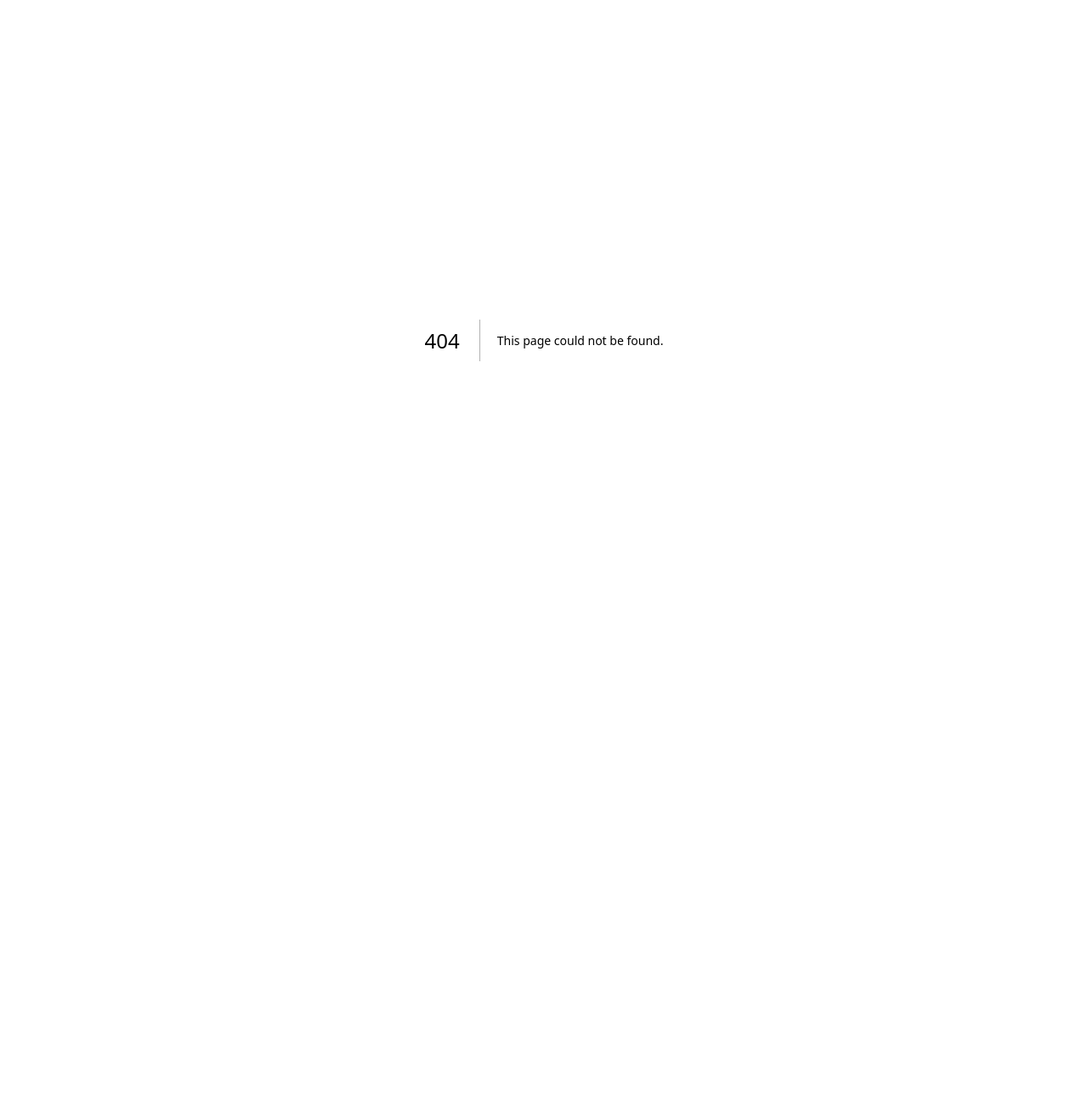
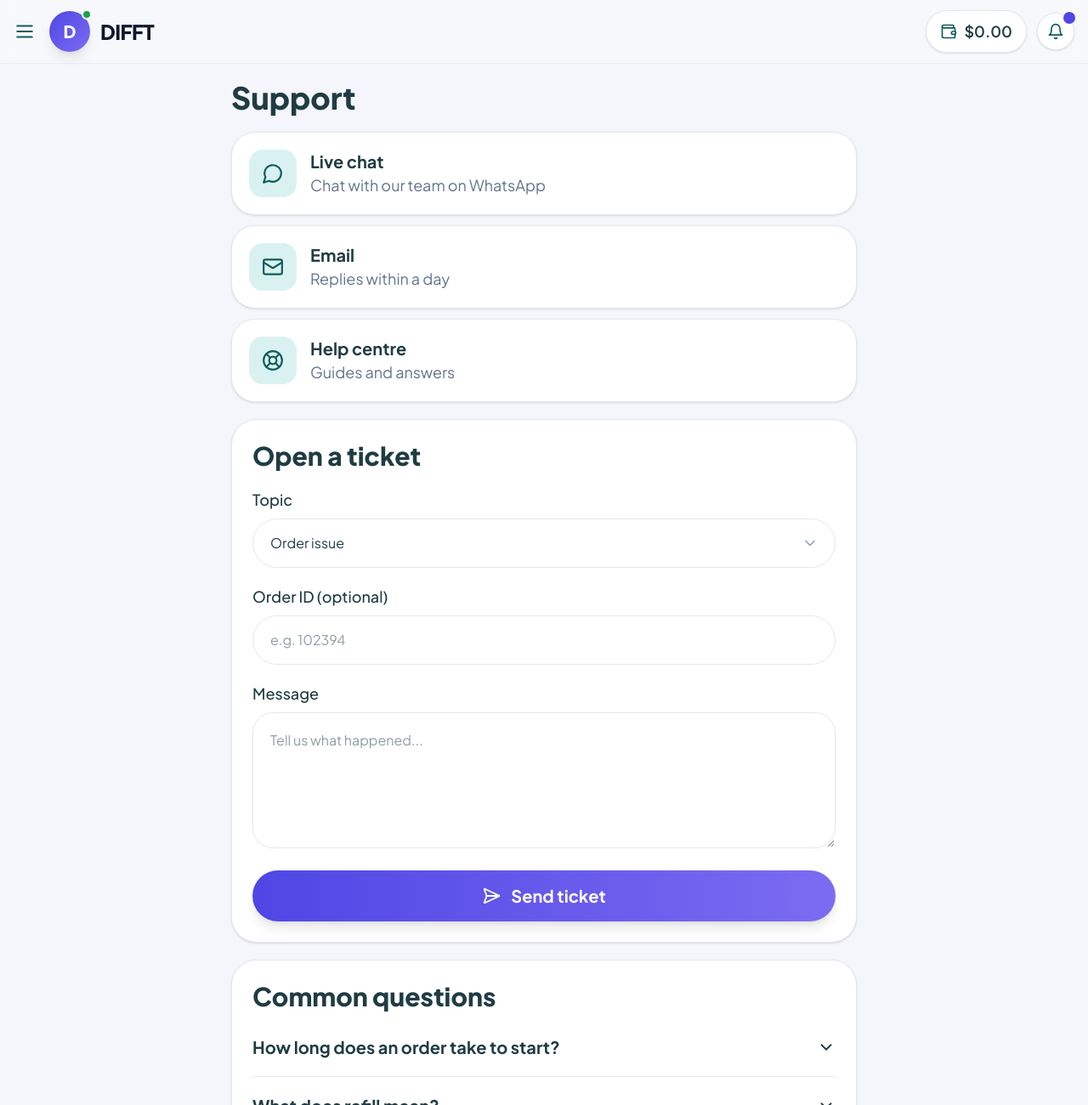
Before and after one commit to fredrickpaul/Difft, a Next.js app: page /support in a window 1280 px wide. Before the commit this address had no page. Shown: the top 1300 px of the page at 85% size. Before the commit the page ends 800 px from the top, so only its background shows below. Built offline with nearby package versions, Linux system fonts and the light colour scheme.

Commit message:
Create SupportPage component with FAQs and ticket form
Implement support page with FAQs and ticket submission.

```diff
--- /dev/null
+++ b/app/support/page.tsx
@@ -0,0 +1,77 @@
+"use client";
+import { useState } from "react";
+import { MessageCircle, Mail, LifeBuoy, SendHorizontal, ChevronDown } from "lucide-react";
+import AppShell from "@/components/appshell";
+
+// Replace with your real WhatsApp number (country code, no + or spaces)
+const WHATSAPP = "254700000000";
+
+const faqs = [
+  ["How long does an order take to start?", "Most orders start within minutes to a few hours. The delivery time is shown on each service."],
+  ["What does refill mean?", "If the count drops within the refill period, we top it back up at no extra cost."],
+  ["Do you need my password?", "Never. We only need the link to your profile or post."],
+  ["Which payment methods are supported?", "M-Pesa. Top up your wallet from the Add Funds page."],
+  ["Can I see prices in Kenyan Shillings?", "Yes. Prices on the order page are in KES, and you can switch the display currency in the menu."],
+];
+
+export default function SupportPage() {
+  const [topic, setTopic] = useState("Order issue");
+  const [orderId, setOrderId] = useState("");
+  const [message, setMessage] = useState("");
+  const [open, setOpen] = useState<number | null>(null);
+
+  const wa = (text: string) => `https://wa.me/${WHATSAPP}?text=${encodeURIComponent(text)}`;
+  const input = "w-full rounded-full border border-slate-200 bg-white px-5 py-4 text-base outline-none focus:border-[#6057E8]";
+
+  const card = (Icon: any, title: string, sub: string, href: string) => (
+    <a href={href} className="flex items-center gap-4 rounded-[28px] border border-slate-200 bg-white p-5 shadow-sm">
+      <span className="flex h-14 w-14 items-center justify-center rounded-2xl bg-[#d9f2f1] text-[#0f5c5c]"><Icon size={26} /></span>
+      <div><div className="text-xl font-bold">{title}</div><div className="text-lg text-slate-500">{sub}</div></div>
+    </a>
+  );
+
+  return (
+    <AppShell>
+      <h1 className="mb-5 text-4xl font-extrabold">Support</h1>
+      <div className="space-y-3">
+        {card(MessageCircle, "Live chat", "Chat with our team on WhatsApp", wa("Hi DIFFT, I need help."))}
+        {card(Mail, "Email", "Replies within a day", "mailto:support@difft.com")}
+        {card(LifeBuoy, "Help centre", "Guides and answers", "#faq")}
+      </div>
+
+      <section className="mt-5 rounded-[30px] border border-slate-200 bg-white p-6 shadow-sm">
+        <h2 className="text-3xl font-extrabold">Open a ticket</h2>
+        <label className="mb-2 mt-5 block text-lg font-medium">Topic</label>
+        <div className="relative">
+          <select className={`${input} appearance-none`} value={topic} onChange={(e) => setTopic(e.target.value)}>
+            <option>Order issue</option><option>Payment or wallet</option><option>Account</option><option>Other</option>
+          </select>
+          <ChevronDown size={20} className="pointer-events-none absolute right-5 top-1/2 -translate-y-1/2 text-slate-400" />
+        </div>
+        <label className="mb-2 mt-5 block text-lg font-medium">Order ID (optional)</label>
+        <input className={input} placeholder="e.g. 102394" value={orderId} onChange={(e) => setOrderId(e.target.value)} />
+        <label className="mb-2 mt-5 block text-lg font-medium">Message</label>
+        <textarea className="h-40 w-full rounded-3xl border border-slate-200 bg-white p-5 text-base outline-none focus:border-[#6057E8]" placeholder="Tell us what happened..." value={message} onChange={(e) => setMessage(e.target.value)} />
+        <a
+          href={wa(`Support ticket\nTopic: ${topic}\nOrder ID: ${orderId || "-"}\n${message}`)}
+          className="mt-5 flex items-center justify-center gap-3 rounded-full py-4 text-xl font-bold text-white shadow-lg"
+          style={{ background: "linear-gradient(90deg,#4f46e5,#7c6cf2)" }}
+        >
+          <SendHorizontal size={22} /> Send ticket
+        </a>
+      </section>
+
+      <section id="faq" className="mt-5 rounded-[30px] border border-slate-200 bg-white p-6 shadow-sm">
+        <h2 className="mb-2 text-3xl font-extrabold">Common questions</h2>
+        {faqs.map(([q, a], i) => (
+          <div key={q} className="border-b border-slate-200 last:border-0">
+            <button onClick={() => setOpen(open === i ? null : i)} className="flex w-full items-center justify-between py-5 text-left text-xl font-bold">
+              {q} <ChevronDown size={22} className={open === i ? "rotate-180" : ""} />
+            </button>
+            {open === i && <p className="pb-5 text-lg text-slate-600">{a}</p>}
+          </div>
+        ))}
+      </section>
+    </AppShell>
+  );
+}
```
